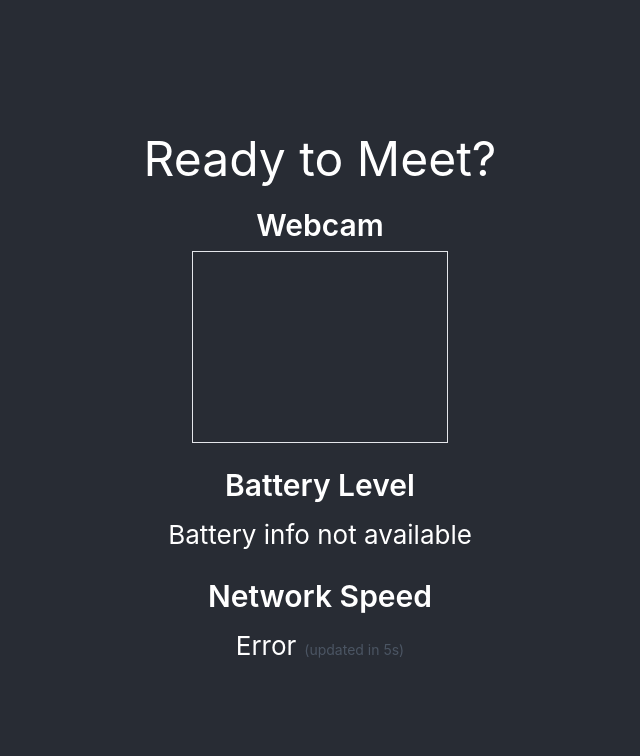
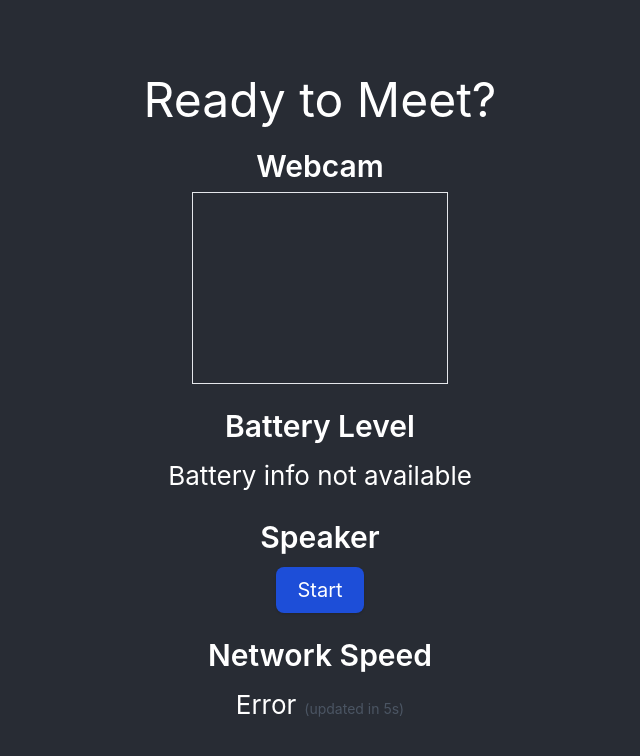
Before and after one commit to gilhwang/ready-to-meet, a React (Create React App) app: page / in a window 1280 px wide. Shown: the top 756 px of the page, without its empty margins (320-960 px from the left). Built offline with nearby package versions, Linux system fonts and the light colour scheme; no server answers.

Commit message:
Added speaker test

```diff
--- a/src/MeetingChecker.js
+++ b/src/MeetingChecker.js
@@ -7,10 +7,41 @@ export default function MeetingChecker() {
   const [networkSpeed, setNetworkSpeed] = useState(null);
   const [networkUpdateTimeLeft, setNetworkUpdateTimeLeft] =
     useState(networkUpdateTime);
+  const [isPlaying, setIsPlaying] = useState(false);
+  const audioRef = useRef(null);
+
+  const audio = new Audio(
+    "https://file-examples.com/storage/fe803e9596685d587a3e84a/2017/11/file_example_WAV_10MG.wav"
+  );
+
+  const handleSpeakerTestButtonClick = () => {
+    if (!audioRef.current) {
+      console.error("Audio object not initialized.");
+      return;
+    }
+
+    if (isPlaying) {
+      audioRef.current.pause();
+      setIsPlaying(false);
+    } else {
+      audioRef.current.currentTime = 0;
+      audioRef.current.play();
+      setIsPlaying(true);
+    }
+  };
 
   useEffect(() => {
     let networkIntervalId;
     let countdownId;
+
+    // Speaker
+    audioRef.current = new Audio(
+      "https://file-examples.com/storage/fe803e9596685d587a3e84a/2017/11/file_example_WAV_10MG.wav"
+    );
+    const currentAudio = audioRef.current;
+    currentAudio.onended = () => {
+      setIsPlaying(false);
+    };
 
     // Webcam
     navigator.mediaDevices
@@ -87,6 +118,12 @@ export default function MeetingChecker() {
     }, 1000);
 
     return () => {
+      if (currentAudio) {
+        currentAudio.pause();
+        currentAudio.src = "";
+      }
+      audioRef.current = null;
+
       clearInterval(networkIntervalId);
       clearInterval(countdownId);
     };
@@ -104,6 +141,21 @@ export default function MeetingChecker() {
       <div>
         <h2 className="text-3xl font-semibold mb-3">Battery Level</h2>
         <p>{battery !== null ? `${battery}%` : "Battery info not available"}</p>
+      </div>
+
+      <div>
+        <h2 className="text-3xl font-semibold mb-3">Speaker</h2>
+        <button
+          onClick={handleSpeakerTestButtonClick}
+          className={`rounded-lg  py-2 px-5 border border-transparent text-center text-xl text-white transition-all shadow hover:shadow-lg disabled:pointer-events-none disabled:opacity-50 disabled:shadow-none ${
+            isPlaying
+              ? `bg-red-700 hover:bg-red-500`
+              : `bg-blue-700 hover:bg-blue-500`
+          } `}
+        >
+          {isPlaying ? "Stop" : "Start"}
+        </button>
+        {isPlaying && <p className="text-xl">Playing...</p>}
       </div>
 
       <div>
```
